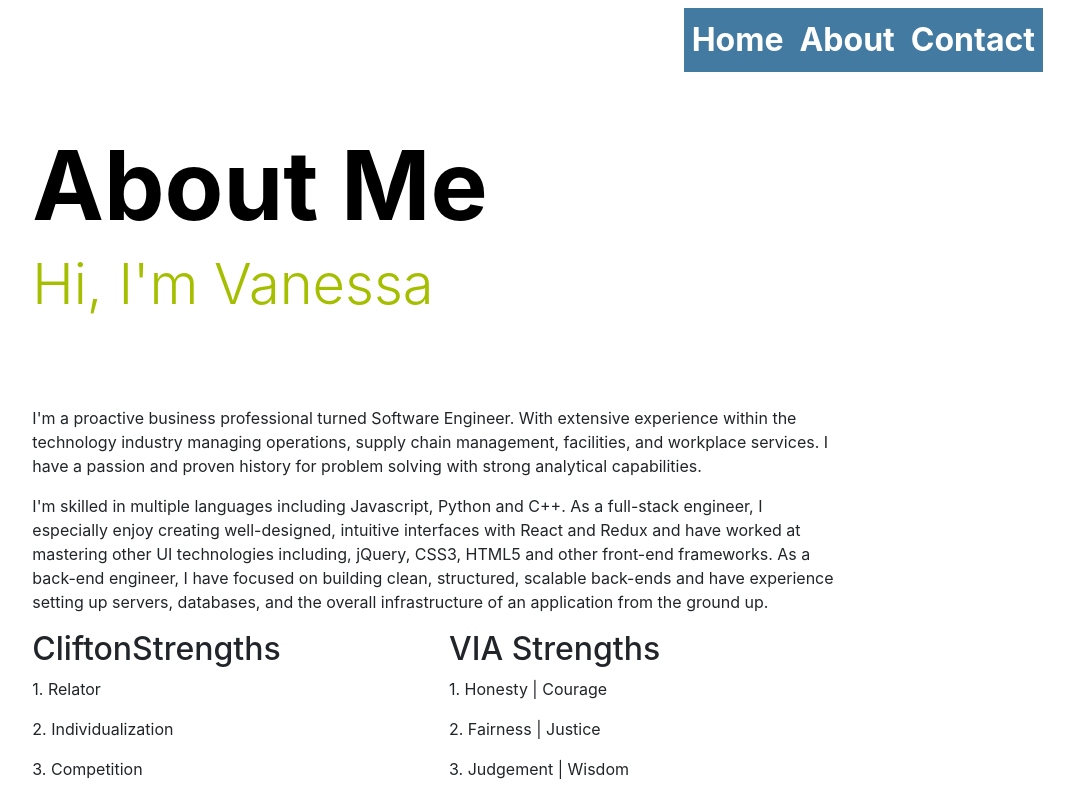
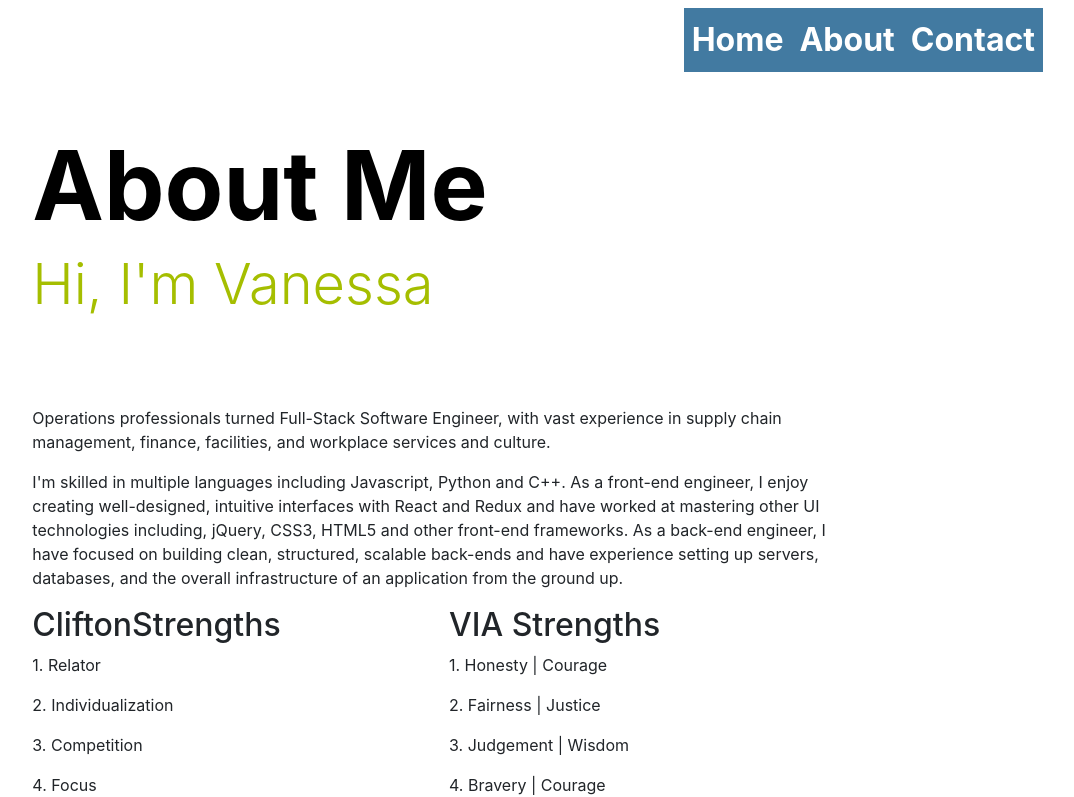
Before and after one commit to vantaylo/React-Portfolio, a React (Create React App) app: page /about in a window 1280 px wide. Shown: the top 797 px of the page, without its empty margins (206-1280 px from the left). Built offline with nearby package versions, Linux system fonts and the light colour scheme.

Commit message:
updated about me

```diff
--- a/src/pages/AboutPage.js
+++ b/src/pages/AboutPage.js
@@ -11,10 +11,10 @@ function AboutPage(props) {
 
       <Content>
         <p>
-        I'm a proactive business professional turned Software Engineer. With extensive experience within the technology industry managing operations, supply chain management, facilities, and workplace services. I have a passion and proven history for problem solving with strong analytical capabilities.
+        Operations professionals turned Full-Stack Software Engineer, with vast experience in supply chain management, finance, facilities, and workplace services and culture.
         </p>
         <p>
-        I'm skilled in multiple languages including Javascript, Python and C++. As a full-stack engineer, I especially enjoy creating well-designed, intuitive interfaces with React and Redux and have worked at mastering other UI technologies including, jQuery, CSS3, HTML5 and other front-end frameworks. As a back-end engineer, I have focused on building clean, structured, scalable back-ends and have experience setting up servers, databases, and the overall infrastructure of an application from the ground up.
+        I'm skilled in multiple languages including Javascript, Python and C++. As a front-end engineer, I enjoy creating well-designed, intuitive interfaces with React and Redux and have worked at mastering other UI technologies including, jQuery, CSS3, HTML5 and other front-end frameworks. As a back-end engineer, I have focused on building clean, structured, scalable back-ends and have experience setting up servers, databases, and the overall infrastructure of an application from the ground up.
         </p>
 
         <div  className="strengths">
```
